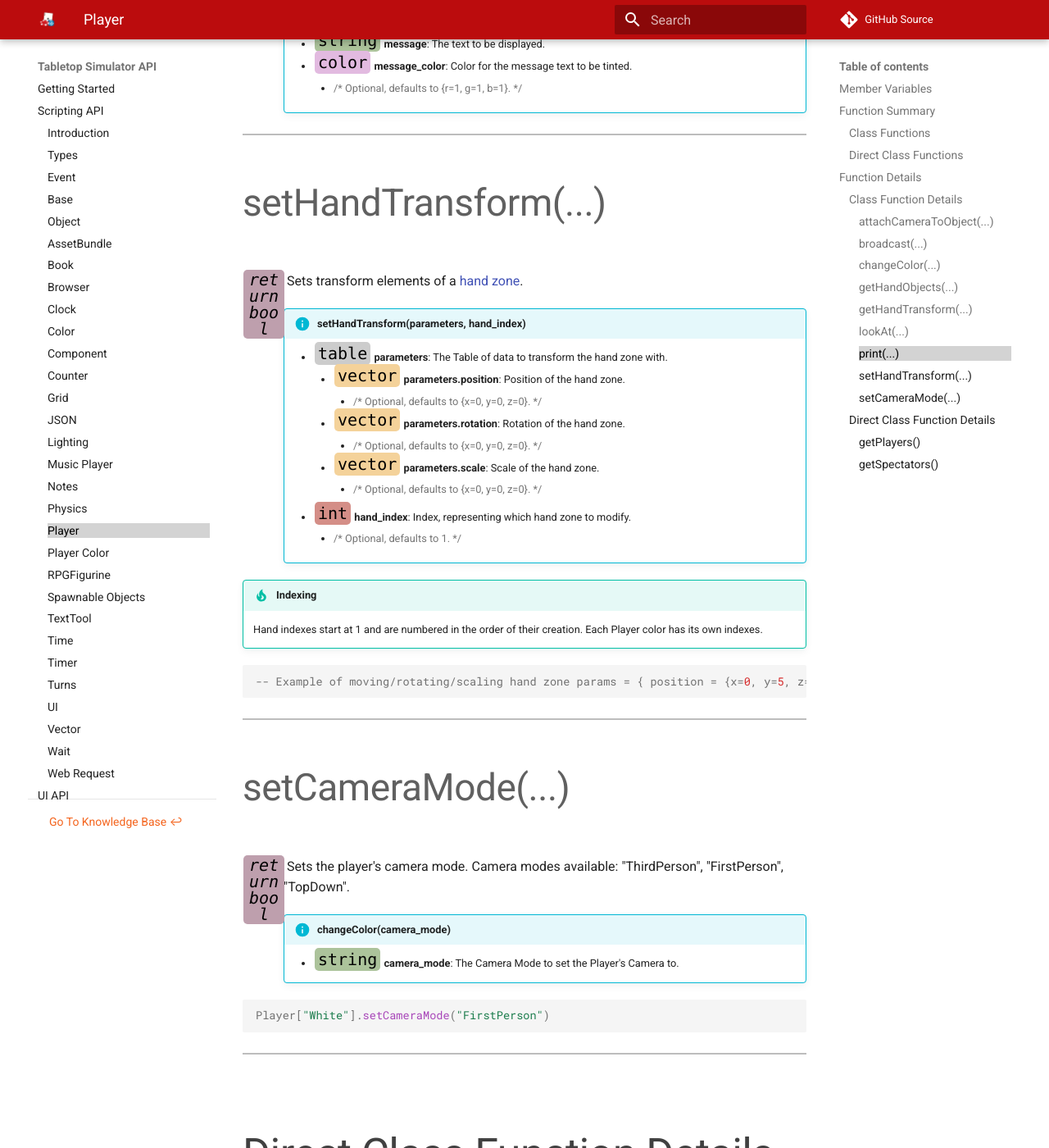
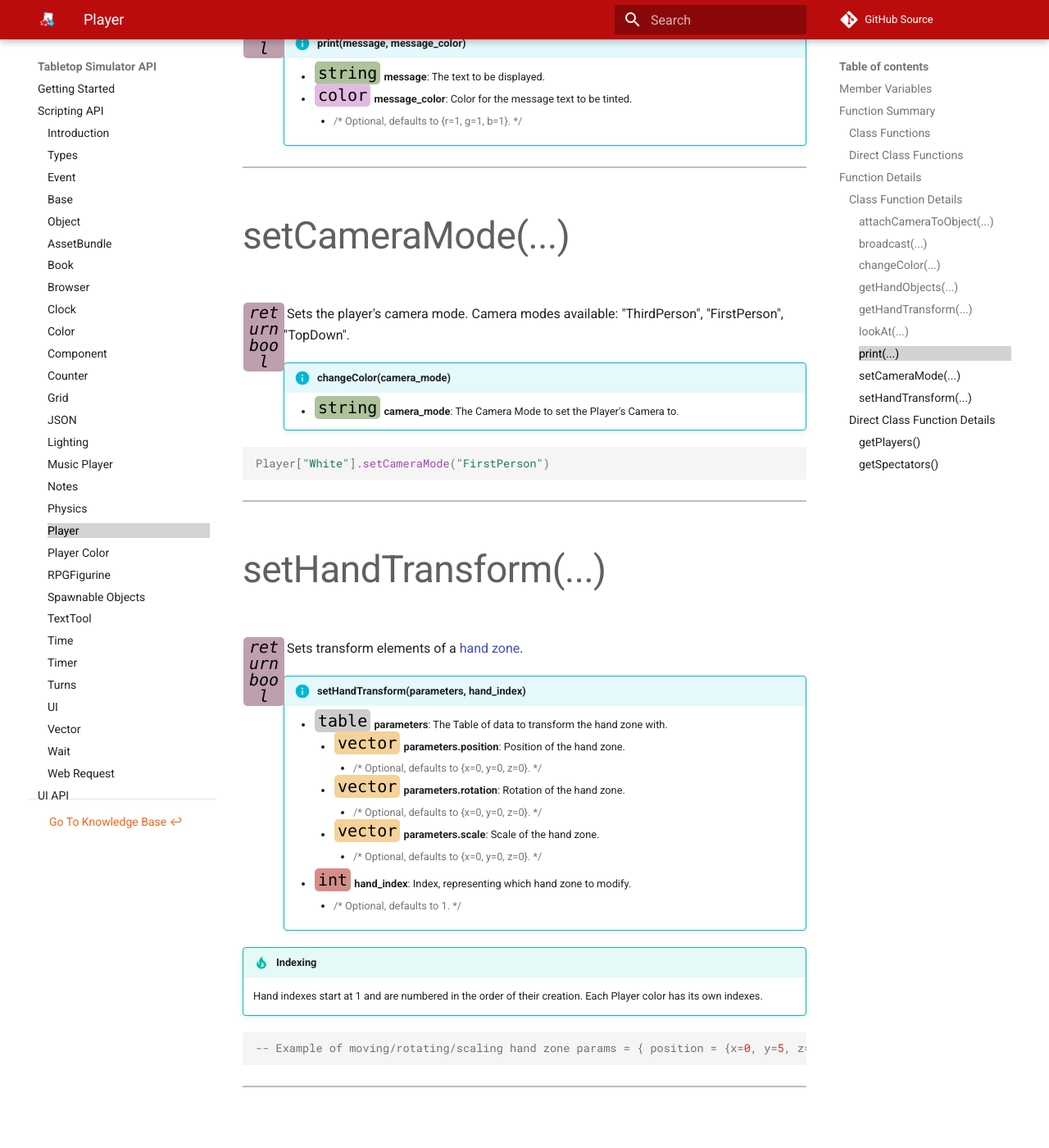
Before and after one commit to Berserk-Games/Tabletop-Simulator-API, an MkDocs documentation site: the page built from docs/player.md, in a window 1280 px wide and 1400 px high, scrolled down 7468 px. Shown: the whole window at 82% size. Built offline with MkDocs 1.6.1 and Material for MkDocs 9.7.7, drawn with Linux system fonts in a browser that asks for light colours; comment, search, counter and statistics services are not loaded; some of the changed lines change nothing that is shown; some of the changed text lies outside the part shown.

Commit message:
datatyp and aesthetic adjustments (#73)
datatype and aesthetic adjustments

````diff
--- a/docs/player.md
+++ b/docs/player.md
@@ -29,17 +29,17 @@
 Function Name | Description | Return | &nbsp;
 -- | -- | -- | --
 attachCameraToObject([<span class="tag tab"></span>](types.md)&nbsp;parameters) | Makes a Player's camera follow an Object. | [<span class="ret boo"></span>](types.md) | [<span class="i"></span>](#attachcameratoobject)
-broadcast([<span class="tag str"></span>](types.md)&nbsp;message, [<span class="tag str"></span>](types.md)&nbsp;Color) | Print message on Player's screen and their game chat log. | [<span class="ret boo"></span>](types.md) | [<span class="i"></span>](#broadcast)
+broadcast([<span class="tag str"></span>](types.md)&nbsp;message, [<span class="tag col"></span>](types.md)&nbsp;message_color) | Print message on Player's screen and their game chat log. | [<span class="ret boo"></span>](types.md) | [<span class="i"></span>](#broadcast)
 changeColor([<span class="tag str"></span>](types.md)&nbsp;player_color) | Changes player to this [Player Color](player-color.md). | [<span class="ret boo"></span>](types.md) | [<span class="i"></span>](#changecolor)
+<a class="anchor" id="clearselectedobjects"></a>clearSelectedObjects() | Clears a player's current selection. | [<span class="ret boo"></span>](types.md)
 <a class="anchor" id="gethandcount"></a>getHandCount() | Number of [hand zones](http://berserk-games.com/knowledgebase/hands/) owned by this color. | [<span class="ret int"></span>](types.md)
 getHandObjects([<span class="tag int"></span>](types.md)&nbsp;hand_index) | Objects that are in this [hand zone](http://berserk-games.com/knowledgebase/hands/). | [<span class="ret tab"></span>](types.md) | [<span class="i"></span>](#gethandobjects)
 getHandTransform([<span class="tag int"></span>](types.md)&nbsp;hand_index) | Returns a Table of data on this [hand zone](http://berserk-games.com/knowledgebase/hands/). | [<span class="ret tab"></span>](types.md) | [<span class="i"></span>](#gethandtransform)
 <a class="anchor" id="getholdingobjects"></a>getHoldingObjects() | Objects a Player is holding in their hand. | [<span class="ret tab"></span>](types.md)
 <a class="anchor" id="gethoverobject"></a>getHoverObject() | Object that the Player's pointer is hovering over. | [<span class="ret obj"></span>](types.md)
 <a class="anchor" id="getpointerposition"></a>getPointerPosition() | Player's pointer coordinates. | [<span class="ret vec"></span>](types.md#vector)
-<a class="anchor" id="getpointerrotation"></a>getPointerRotation() | Player's pointer rotation on Y axis. | [<span class="ret float"></span>](types.md)
+<a class="anchor" id="getpointerrotation"></a>getPointerRotation() | Player's pointer rotation on Y axis. | [<span class="ret flo"></span>](types.md)
 <a class="anchor" id="getselectedobjects"></a>getSelectedObjects() | Objects that the Player has selected with an area selection. | [<span class="ret tab"></span>](types.md)
-<a class="anchor" id="clearselectedobjects"></a>clearSelectedObjects() | Clears a player's current selection. | [<span class="ret boo"></span>](types.md)
 <a class="anchor" id="kick"></a>kick() | Kicks Player out of the room. | [<span class="ret boo"></span>](types.md)
 lookAt([<span class="tag tab"></span>](types.md)&nbsp;parameters) | Moves a Player's camera, forcing 3'rd person camera mode. | [<span class="ret boo"></span>](types.md) | [<span class="i"></span>](#lookat)
 <a class="anchor" id="mute"></a>mute() | Mutes or unmutes Player, preventing/allowing voice chat. | [<span class="ret boo"></span>](types.md)
@@ -187,6 +187,19 @@
 ---
 
 
+####setCameraMode(...)
+
+[<span class="ret boo"></span>](types.md)&nbsp;Sets the player's camera mode. Camera modes available: "ThirdPerson", "FirstPerson", "TopDown".
+
+!!!info "changeColor(camera_mode)"
+    * [<span class="tag str"></span>](types.md) **camera_mode**: The Camera Mode to set the Player's Camera to.
+
+``` Lua
+Player["White"].setCameraMode("FirstPerson")
+```
+
+---
+
 ####setHandTransform(...)
 
 [<span class="ret boo"></span>](types.md)&nbsp;Sets transform elements of a [hand zone](http://berserk-games.com/knowledgebase/hands/).
@@ -217,21 +230,6 @@
 
 ---
 
-
-####setCameraMode(...)
-
-[<span class="ret boo"></span>](types.md)&nbsp;Sets the player's camera mode. Camera modes available: "ThirdPerson", "FirstPerson", "TopDown".
-
-!!!info "changeColor(camera_mode)"
-    * [<span class="tag str"></span>](types.md) **camera_mode**: The Camera Mode to set the Player's Camera to.
-
-``` Lua
-Player["White"].setCameraMode("FirstPerson")
-```
-
----
-
-
 ###Direct Class Function Details
 
 ####getPlayers()
````
